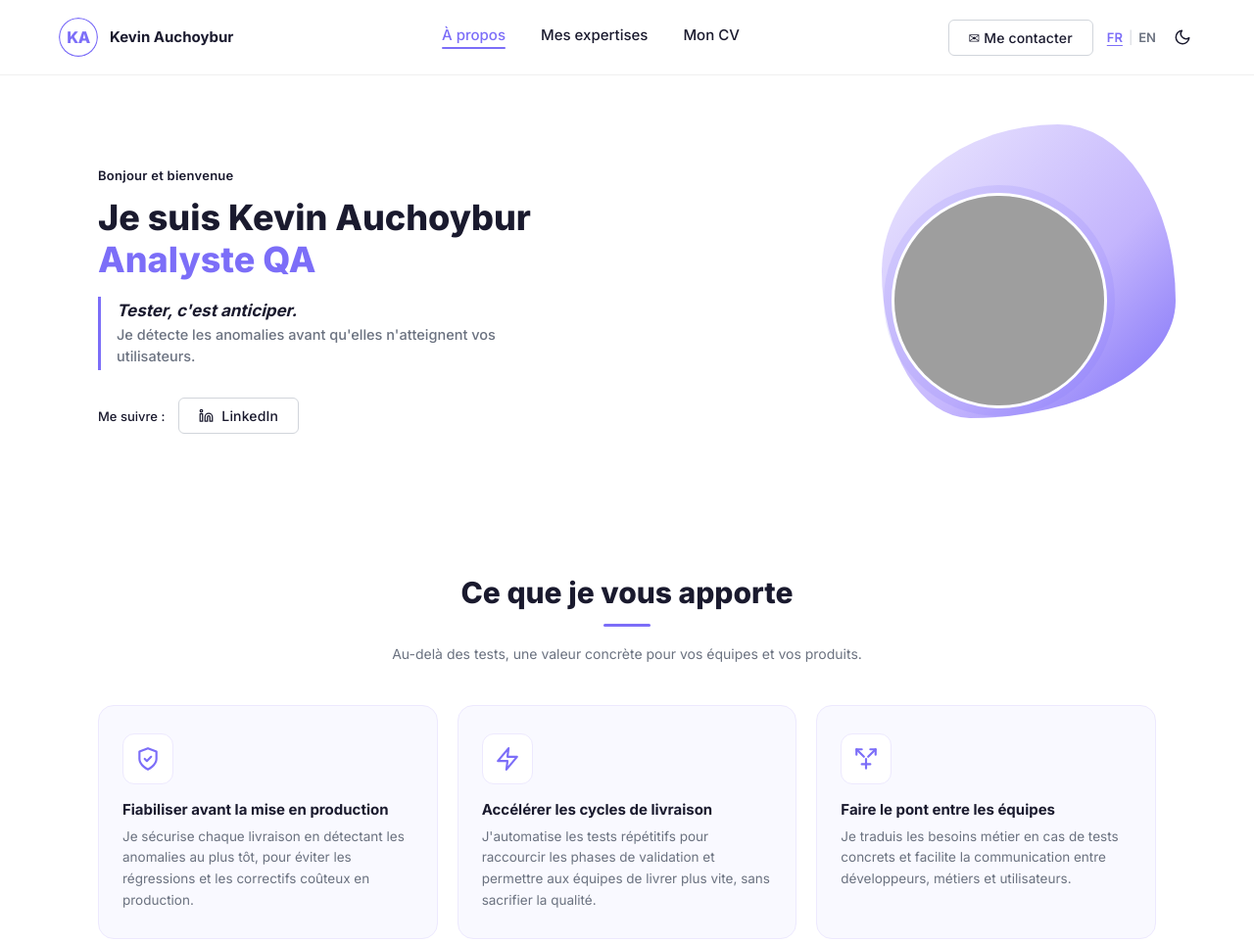
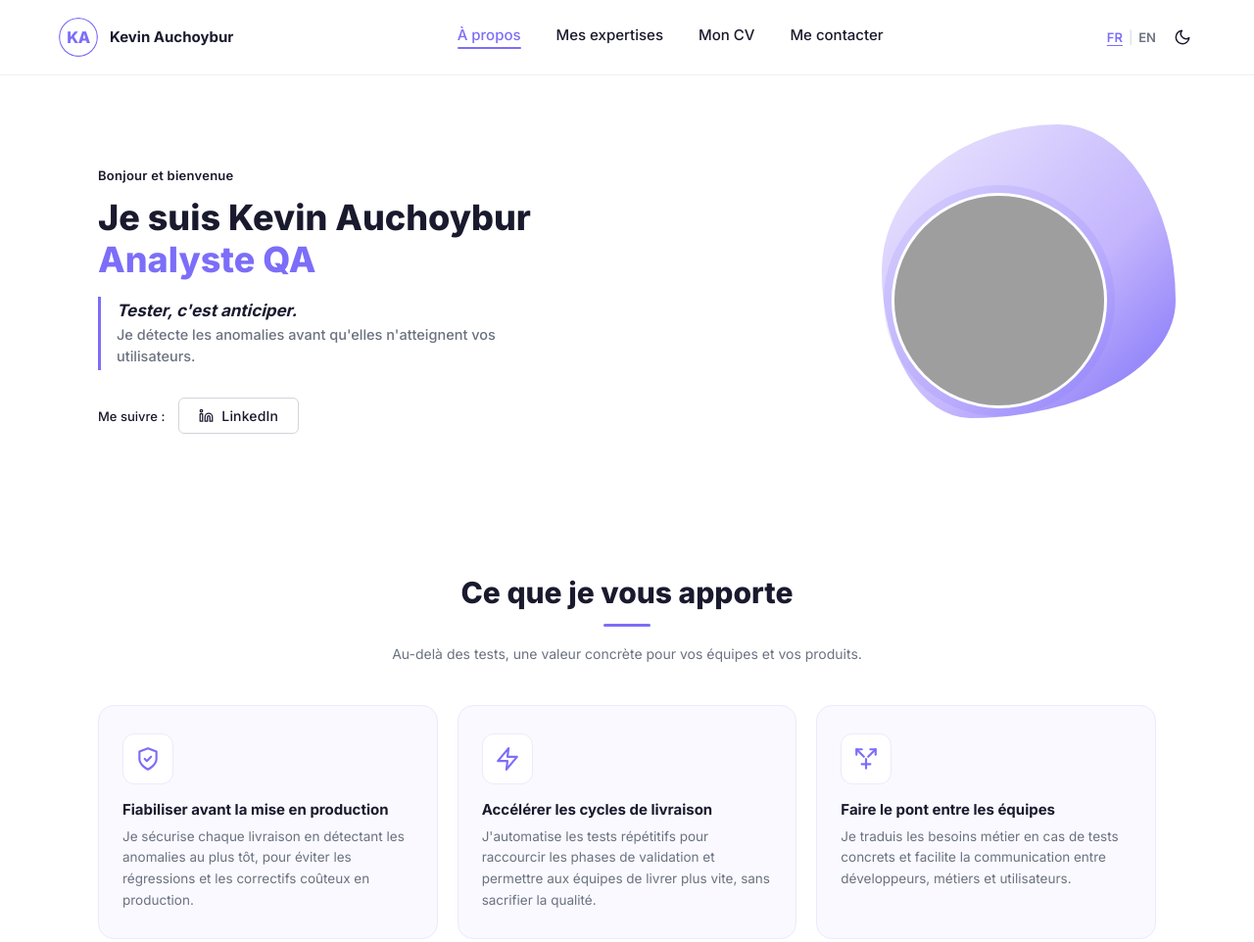
Before and after one commit to KevinAuchoybur/myProWebsite, a plain HTML site: page index.html in a window 1280 px wide. Shown: the top 962 px of the page at 98% size. Drawn offline with Linux system fonts and the light colour scheme; grey boxes are pictures that could not be loaded.

Commit message:
Transforme le bouton "Me contacter" en item de navigation
Le bouton CTA n'ouvrant plus de modale (juste un defilement vers la
section #contact), il devient un item de menu normal aux cotes de
A propos / Mes expertises / Mon CV, sans l'icone enveloppe.

Co-Authored-By: Claude Opus 4.8 <noreply@anthropic.com>

```diff
--- a/index.html
+++ b/index.html
@@ -49,9 +49,9 @@
       <a href="#about"    data-i18n="nav.about"></a>
       <a href="#expertises" data-i18n="nav.expertises"></a>
       <a href="#cv"       data-i18n="nav.cv"></a>
+      <a href="#contact"  data-i18n="nav.contact"></a>
     </nav>
     <div class="navbar__right">
-      <a href="#contact" class="btn-talk" data-i18n="nav.contact"></a>
       <!-- Switch langue -->
       <div class="lang-switch" id="langSwitch">
         <button class="lang-btn active" data-lang="fr">FR</button>
@@ -75,7 +75,7 @@
       <a href="#about"      class="mobile-menu__link" data-i18n="nav.about"></a>
       <a href="#expertises" class="mobile-menu__link" data-i18n="nav.expertises"></a>
       <a href="#cv"         class="mobile-menu__link" data-i18n="nav.cv"></a>
-      <a href="#contact"    class="mobile-menu__link mobile-menu__contact btn-talk" data-i18n="nav.contact"></a>
+      <a href="#contact"    class="mobile-menu__link" data-i18n="nav.contact"></a>
     </nav>
   </div>
 
@@ -339,7 +339,7 @@
         'nav.about':       'À propos',
         'nav.expertises':  'Mes expertises',
         'nav.cv':          'Mon CV',
-        'nav.contact':     '✉ Me contacter',
+        'nav.contact':     'Me contacter',
         'hero.greeting':   'Bonjour et bienvenue',
         'hero.iam':        'Je suis',
         'hero.role':       'Analyste QA',
@@ -410,7 +410,7 @@
         'nav.about':       'About',
         'nav.expertises':  'My expertise',
         'nav.cv':          'My CV',
-        'nav.contact':     '✉ Contact me',
+        'nav.contact':     'Contact me',
         'hero.greeting':   'Hello and welcome',
         'hero.iam':        'I am',
         'hero.role':       'Quality Analyst',
```
